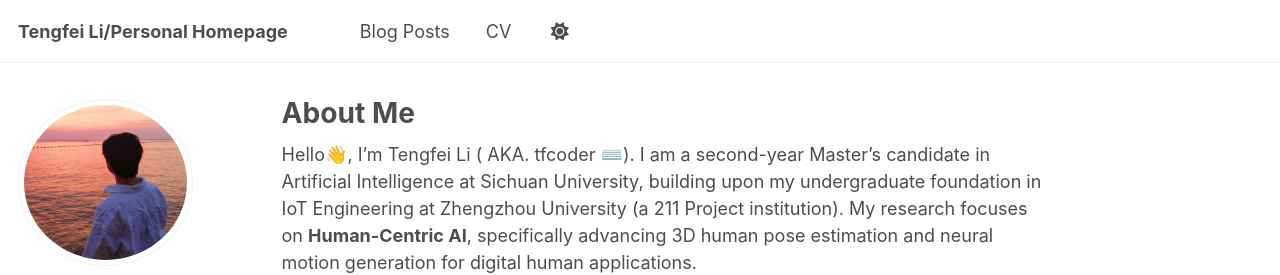
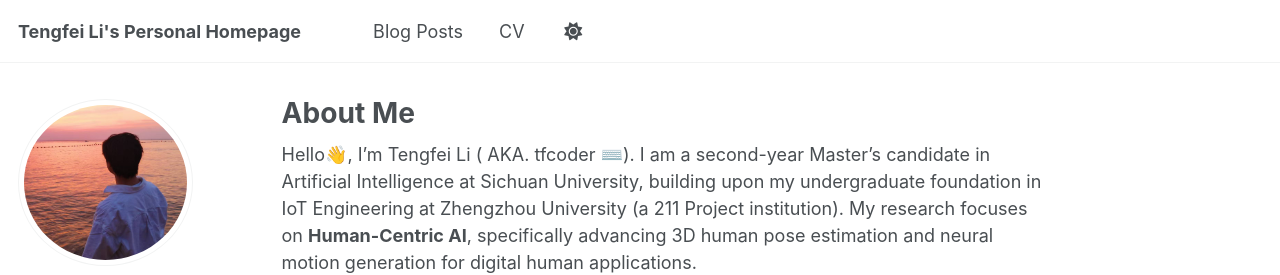
Before and after one commit to LTF-coding/LTF-coding.github.io, a Jekyll site: the page built from _pages/about.md, in a window 1280 px wide. Shown: the top 275 px of the page. Built offline with Jekyll 4.4.1, drawn with Linux system fonts in a browser that asks for light colours; a script that is not in the unit is left out.

```diff
--- a/_config.yml
+++ b/_config.yml
@@ -9,7 +9,7 @@
 # Basic Site Settings
 locale                   : "en-US"
 site_theme               : "default"
-title                    : "Tengfei Li/Personal Homepage"
+title                    : "Tengfei Li's Personal Homepage"
 title_separator          : "-"
 name                     : &name "tfcoder"
 description              : &description "🌐 Building the future of Human-Centric AI"
```
